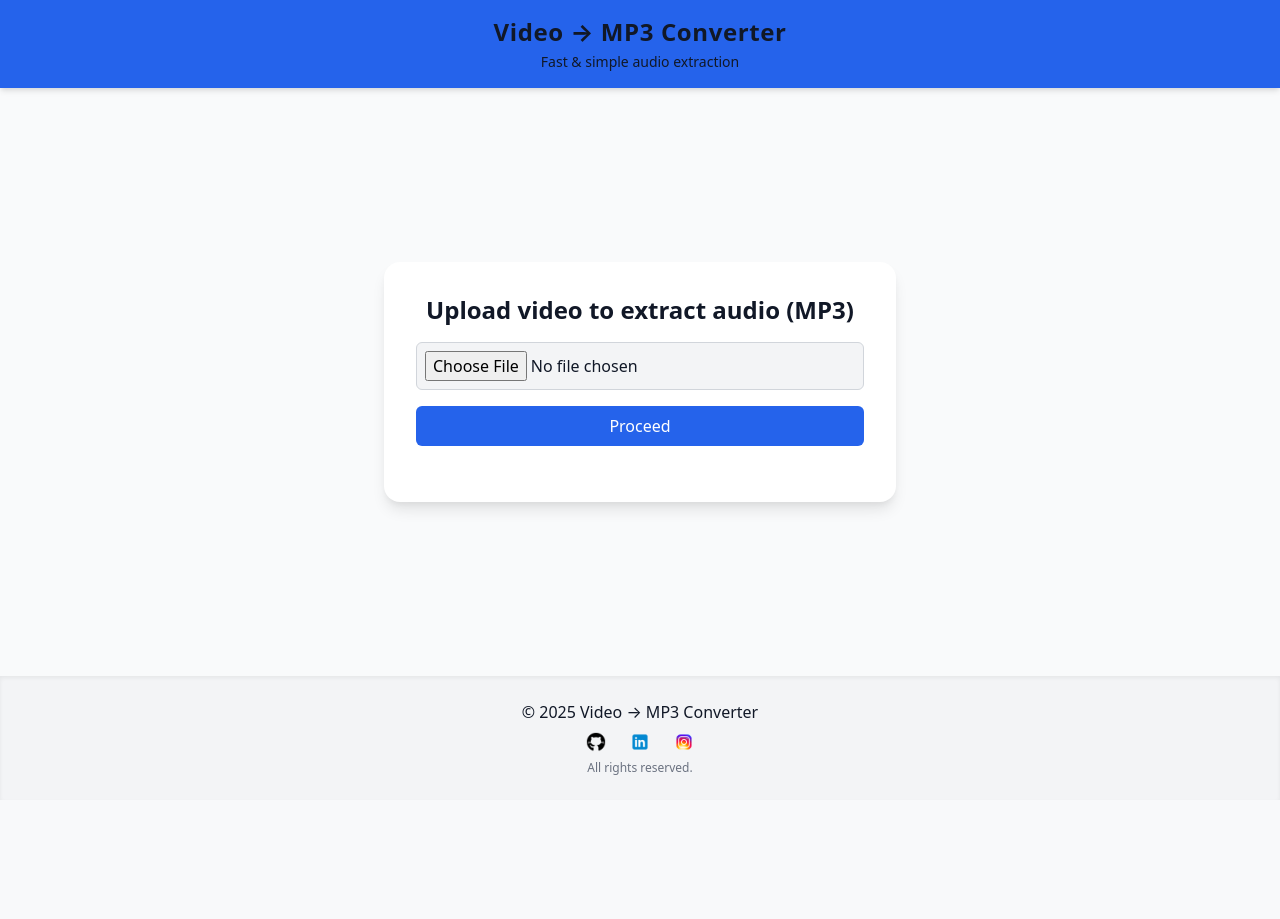
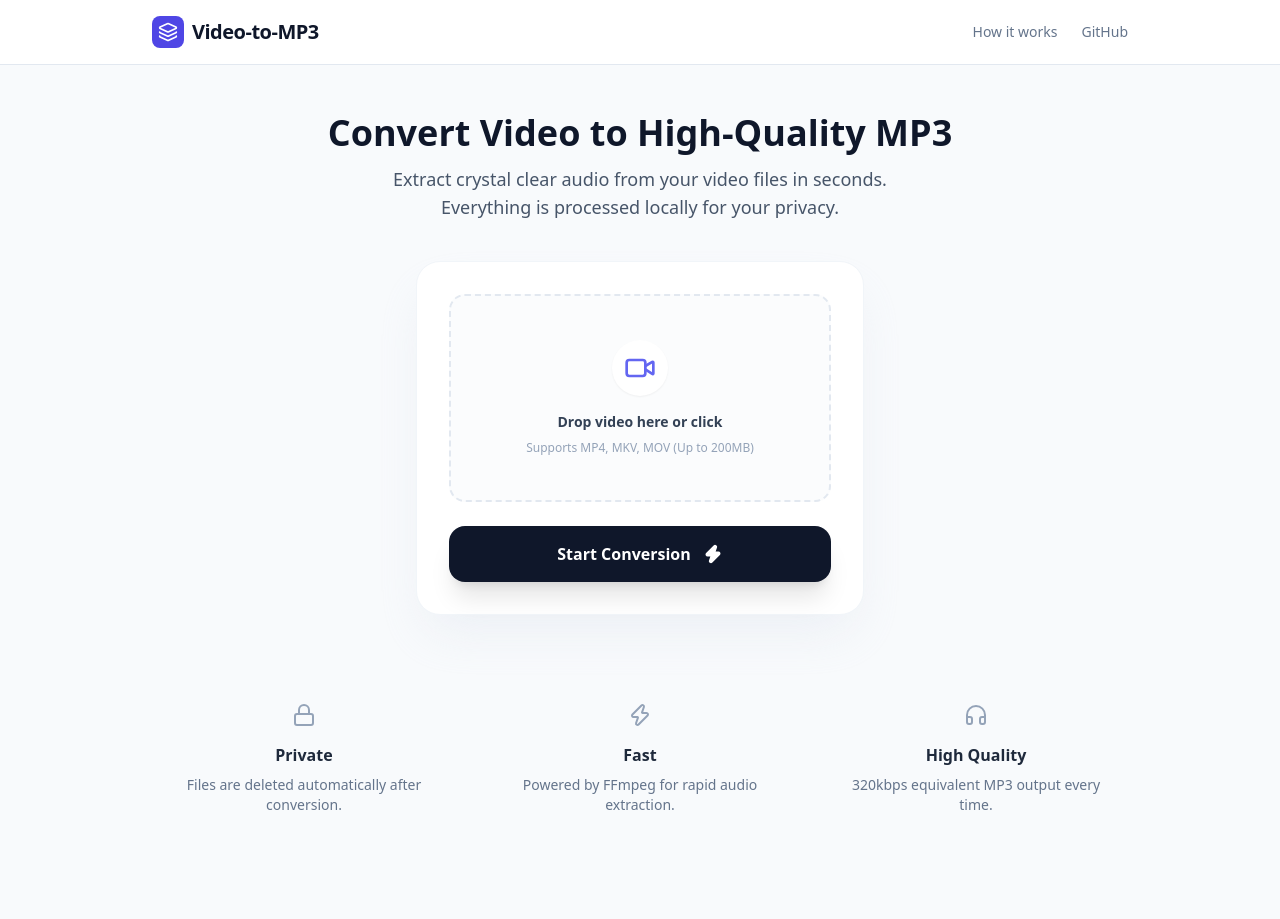
Before and after one commit to PranjalPanging/Video-MP3-Converter, a Flask app: page / in a window 1280 px wide. Before the commit the page ends 775 px from the top, so only its background shows below. Run offline with Flask 3, Linux system fonts and the light colour scheme; some libraries are stand-ins or nearby versions.

Commit message:
Enhance conversion process and UI: - Implement local FFmpeg path detection and command handling - Update index.html for improved layout and user experience - Add how-it-works page detailing the conversion process - Remove unused social media icons from the footer - Refactor script.js for better file handling and user feedback

```diff
--- a/app.py
+++ b/app.py
@@ -1,15 +1,37 @@
 import os
 import tempfile
 import subprocess
-from flask import Flask, request, send_file, render_template, abort
+import platform
+from flask import Flask, request, send_file, render_template
 
 app = Flask(__name__, static_folder='static', template_folder='templates')
+app.config['MAX_CONTENT_LENGTH'] = 200 * 1024 * 1024
 
-app.config['MAX_CONTENT_LENGTH'] = 200 * 1024 * 1024
+# --- 1. SETUP FFmpeg PATH ---
+BASE_DIR = os.path.dirname(os.path.abspath(__file__))
+# Adjust this string if your bin folder is named differently!
+LOCAL_FFMPEG = os.path.join(BASE_DIR, 'ffmpeg', 'bin', 'ffmpeg.exe')
+
+print(f"--- DEBUG INFO ---")
+print(f"Checking for local FFmpeg at: {LOCAL_FFMPEG}")
+if os.path.exists(LOCAL_FFMPEG):
+    print("STATUS: Local FFmpeg FOUND.")
+else:
+    print("STATUS: Local FFmpeg NOT FOUND. Will try system 'ffmpeg'.")
+print(f"------------------")
+
+def get_ffmpeg_command():
+    if platform.system() == "Windows" and os.path.exists(LOCAL_FFMPEG):
+        return LOCAL_FFMPEG
+    return 'ffmpeg'
 
 @app.route('/')
 def index():
     return render_template('index.html')
+
+@app.route('/how-it-works')
+def how_it_works():
+    return render_template('how_it_works.html')
 
 @app.route('/convert', methods=['POST'])
 def convert():
@@ -20,16 +42,20 @@ def convert():
     if video.filename == '':
         return "Empty filename", 400
 
-    with tempfile.NamedTemporaryFile(delete=False, suffix=os.path.splitext(video.filename)[1]) as input_tmp:
-        input_path = input_tmp.name
-        video.save(input_path)
+    # Create temp files
+    suffix = os.path.splitext(video.filename)[1]
+    input_tmp = tempfile.NamedTemporaryFile(delete=False, suffix=suffix)
+    input_path = input_tmp.name
+    input_tmp.close() # Close so Windows can read it
+    video.save(input_path)
 
-    with tempfile.NamedTemporaryFile(delete=False, suffix='.mp3') as output_tmp:
-        output_path = output_tmp.name
+    output_tmp = tempfile.NamedTemporaryFile(delete=False, suffix='.mp3')
+    output_path = output_tmp.name
+    output_tmp.close() # Close so FFmpeg can write to it
 
     try:
         cmd = [
-            'ffmpeg',
+            get_ffmpeg_command(),
             '-y',
             '-i', input_path,
             '-vn',
@@ -38,23 +64,34 @@ def convert():
             output_path
         ]
 
-        proc = subprocess.run(cmd, stdout=subprocess.PIPE, stderr=subprocess.PIPE, text=True)
+        # Use shell=True for Windows to avoid 'File Not Found' errors
+        proc = subprocess.run(
+            cmd,
+            stdout=subprocess.PIPE,
+            stderr=subprocess.PIPE,
+            text=True,
+            shell=(platform.system() == "Windows")
+        )
 
         if proc.returncode != 0:
-            error_msg = proc.stderr or 'ffmpeg failed'
-            return f"Conversion error: {error_msg}", 500
+            return f"Conversion error: {proc.stderr}", 500
 
-        return send_file(output_path, mimetype='audio/mpeg', as_attachment=True,
-                         download_name=os.path.splitext(video.filename)[0] + '.mp3')
+        return send_file(
+            output_path,
+            mimetype='audio/mpeg',
+            as_attachment=True,
+            download_name=os.path.splitext(video.filename)[0] + '.mp3'
+        )
     finally:
-        try:
-            os.remove(input_path)
-        except Exception:
-            pass
-        try:
-            os.remove(output_path)
-        except Exception:
-            pass
+        # Cleanup
+        for path in [input_path, output_path]:
+            try:
+                if os.path.exists(path):
+                    os.remove(path)
+            except:
+                pass
 
+# --- 2. START THE SERVER ---
 if __name__ == '__main__':
+    print("Starting Flask server...")
     app.run(debug=True, host='0.0.0.0', port=5000)
--- a/static/script.js
+++ b/static/script.js
@@ -1,49 +1,56 @@
-const proceedBtn = document.getElementById("proceedBtn");
-const downloadBtn = document.getElementById("downloadBtn");
-const fileInput = document.getElementById("fileInput");
-const status = document.getElementById("status");
+const uploadForm = document.getElementById("uploadForm");
+const videoInput = document.getElementById("videoInput");
+const submitBtn = document.getElementById("submitBtn");
+const btnText = document.getElementById("btnText");
+const fileNameDisplay = document.getElementById("fileName");
+const successState = document.getElementById("successState");
+const downloadLink = document.getElementById("downloadLink");
+const completedFileName = document.getElementById("completedFileName");
 
 let mp3Blob = null;
+videoInput.addEventListener("change", function () {
+  if (this.files[0]) {
+    fileNameDisplay.textContent = this.files[0].name;
+    submitBtn.disabled = false;
+    submitBtn.classList.remove("opacity-50", "cursor-not-allowed");
+    btnText.textContent = "Start Conversion";
+  }
+});
+uploadForm.addEventListener("submit", async (e) => {
+  e.preventDefault();
 
-proceedBtn.addEventListener("click", async () => {
-  const file = fileInput.files[0];
-  if (!file) {
-    status.textContent = "Choose a video file first.";
-    return;
-  }
+  const file = videoInput.files[0];
+  if (!file) return;
+  submitBtn.disabled = true;
+  submitBtn.classList.add("opacity-50", "cursor-not-allowed");
+  btnText.textContent = "Processing...";
 
-  status.textContent = "Uploading and converting...";
-
-  const form = new FormData();
-  form.append("video", file);
+  const formData = new FormData();
+  formData.append("video", file);
 
   try {
-    const res = await fetch("/convert", {
+    const response = await fetch("/convert", {
       method: "POST",
-      body: form,
+      body: formData,
     });
 
-    if (!res.ok) {
-      const txt = await res.text();
-      throw new Error(txt || "Server error");
+    if (!response.ok) {
+      const errorText = await response.text();
+      throw new Error(errorText || "Server error during conversion.");
     }
-
-    mp3Blob = await res.blob();
-
-    status.textContent =
-      'Conversion complete. Click "Download" to get your MP3.';
-    downloadBtn.classList.remove("hidden");
+    mp3Blob = await response.blob();
+    const url = URL.createObjectURL(mp3Blob);
+    const originalName = file.name.replace(/\.[^/.]+$/, "");
+    downloadLink.href = url;
+    downloadLink.download = `${originalName}.mp3`;
+    completedFileName.textContent = `${originalName}.mp3`;
+    uploadForm.classList.add("hidden");
+    successState.classList.remove("hidden");
   } catch (err) {
-    status.textContent = "Error: " + err.message;
+    console.error(err);
+    alert("Error: " + err.message);
+    submitBtn.disabled = false;
+    submitBtn.classList.remove("opacity-50", "cursor-not-allowed");
+    btnText.textContent = "Start Conversion";
   }
 });
-
-downloadBtn.addEventListener("click", () => {
-  if (!mp3Blob) return;
-
-  const a = document.createElement("a");
-  a.href = URL.createObjectURL(mp3Blob);
-  const originalName = fileInput.files[0].name.replace(/\.[^/.]+$/, "");
-  a.download = `${originalName}.mp3`;
-  a.click();
-});
--- a/templates/index.html
+++ b/templates/index.html
@@ -1,51 +1,168 @@
-<!doctype html>
+<!DOCTYPE html>
 <html lang="en">
-<head>
-  <meta charset="utf-8" />
-  <meta name="viewport" content="width=device-width,initial-scale=1" />
-  <title>Video → MP3 Converter</title>
-  <link href="https://cdn.jsdelivr.net/npm/tailwindcss@2.2.19/dist/tailwind.min.css" rel="stylesheet">
-</head>
-<body class="bg-gray-50 text-gray-900 flex flex-col min-h-screen">
+  <head>
+    <meta charset="UTF-8" />
+    <meta name="viewport" content="width=device-width, initial-scale=1.0" />
+    <title>AudioExtract | Video to MP3 Converter</title>
+    <script src="https://cdn.tailwindcss.com"></script>
+    <script src="https://unpkg.com/lucide@latest"></script>
+  </head>
+  <body class="bg-slate-50 min-h-screen font-sans">
+    <nav class="bg-white border-b border-slate-200 py-4 mb-12">
+      <div class="max-w-5xl mx-auto px-6 flex items-center justify-between">
+        <div class="flex items-center gap-2">
+          <div class="bg-indigo-600 p-1.5 rounded-lg">
+            <i data-lucide="layers" class="text-white w-5 h-5"></i>
+          </div>
+          <span class="text-xl font-bold text-slate-900 tracking-tight"
+            >Video-to-MP3</span
+          >
+        </div>
+        <div class="flex gap-6 text-sm font-medium text-slate-500">
+          <a
+            href="/how-it-works"
+            class="hover:text-indigo-600 transition-colors"
+            >How it works</a
+          >
+          <a
+            href="https://github.com/PranjalPanging"
+            class="hover:text-indigo-600 transition-colors"
+            >GitHub</a
+          >
+        </div>
+      </div>
+    </nav>
 
-  <header class="bg-blue-600 text-gray-900 p-4 shadow-md">
-    <div class="container mx-auto text-center">
-      <h1 class="text-2xl font-bold tracking-wide">Video → MP3 Converter</h1>
-      <p class="text-sm mt-1">Fast & simple audio extraction</p>
-    </div>
-  </header>
+    <main class="max-w-5xl mx-auto px-6 flex flex-col items-center">
+      <div class="text-center mb-10">
+        <h1 class="text-4xl font-extrabold text-slate-900 mb-3">
+          Convert Video to High-Quality MP3
+        </h1>
+        <p class="text-lg text-slate-600 max-w-xl mx-auto">
+          Extract crystal clear audio from your video files in seconds.
+          Everything is processed locally for your privacy.
+        </p>
+      </div>
 
-  <main class="flex-grow flex items-center justify-center p-6">
-    <div class="bg-white p-8 rounded-2xl w-full max-w-lg shadow-lg">
-      <h2 class="text-2xl font-semibold mb-4 text-center">Upload video to extract audio (MP3)</h2>
+      <div
+        class="max-w-md w-full bg-white rounded-3xl shadow-2xl shadow-slate-200/60 p-8 border border-slate-100 mb-16"
+      >
+        <form id="uploadForm" class="space-y-6">
+          <div class="relative group">
+            <label
+              class="flex flex-col items-center justify-center w-full h-52 border-2 border-dashed border-slate-200 rounded-2xl cursor-pointer bg-slate-50/50 hover:bg-indigo-50/30 hover:border-indigo-300 transition-all"
+            >
+              <div
+                class="flex flex-col items-center justify-center text-center px-4"
+              >
+                <div
+                  class="bg-white p-3 rounded-full shadow-sm mb-4 group-hover:scale-110 transition-transform"
+                >
+                  <i data-lucide="video" class="w-8 h-8 text-indigo-500"></i>
+                </div>
+                <p
+                  class="mb-2 text-sm text-slate-700 font-semibold"
+                  id="fileName"
+                >
+                  Drop video here or click
+                </p>
+                <p class="text-xs text-slate-400">
+                  Supports MP4, MKV, MOV (Up to 200MB)
+                </p>
+              </div>
+              <input
+                type="file"
+                name="video"
+                id="videoInput"
+                class="hidden"
+                accept="video/*"
+                required
+              />
+            </label>
+          </div>
 
-      <input id="fileInput" type="file" accept="video/*" class="block w-full mb-4 p-2 rounded-md bg-gray-100 border border-gray-300" />
+          <button
+            type="submit"
+            id="submitBtn"
+            class="w-full bg-slate-900 hover:bg-indigo-600 text-white font-bold py-4 px-6 rounded-2xl shadow-xl transition-all flex items-center justify-center gap-3"
+          >
+            <span id="btnText">Start Conversion</span>
+            <i data-lucide="zap" class="w-5 h-5 fill-current"></i>
+          </button>
+        </form>
 
-      <button id="proceedBtn" class="w-full bg-blue-600 text-white py-2 rounded-md hover:bg-blue-500 transition mb-2">Proceed</button>
-      <button id="downloadBtn" class="w-full bg-green-600 text-white py-2 rounded-md hover:bg-green-500 transition hidden">Download</button>
+        <div
+          id="successState"
+          class="hidden space-y-6 text-center animate-in fade-in slide-in-from-bottom-4 duration-500"
+        >
+          <div class="py-4">
+            <div
+              class="bg-emerald-100 w-16 h-16 rounded-full flex items-center justify-center mx-auto mb-4"
+            >
+              <i data-lucide="check" class="text-emerald-600 w-8 h-8"></i>
+            </div>
+            <h3 class="text-xl font-bold text-slate-800">
+              Ready for Download!
+            </h3>
+            <p class="text-sm text-slate-500 mt-1" id="completedFileName"></p>
+          </div>
 
-      <div id="status" class="mt-4 text-gray-600 text-center"></div>
-    </div>
-  </main>
+          <a
+            id="downloadLink"
+            href="#"
+            class="w-full bg-emerald-500 hover:bg-emerald-600 text-white font-bold py-4 px-6 rounded-2xl shadow-lg transition-all flex items-center justify-center gap-3"
+          >
+            <span>Download MP3</span>
+            <i data-lucide="download" class="w-5 h-5"></i>
+          </a>
 
-  <footer class="bg-gray-100 text-white-900 p-6 mt-auto shadow-inner">
-    <div class="container mx-auto text-center">
-      <p class="mb-2">&copy; 2025 Video → MP3 Converter</p>
-      <div class="flex justify-center space-x-6 mb-2">
-        <a href="https://github.com/PranjalPanging" target="_blank">
-          <img src="{{ url_for('static', filename='images/github.png') }}" alt="GitHub" class="h-5 w-5 hover:scale-110 transition">
-        </a>
-        <a href="https://www.linkedin.com/in/pranjalpanging/" target="_blank">
-          <img src="{{ url_for('static', filename='images/linkedin.png') }}" alt="LinkedIn" class="h-5 w-5 hover:scale-110 transition">
-        </a>
-        <a href="https://www.instagram.com/pangnosis/" target="_blank">
-          <img src="{{ url_for('static', filename='images/instagram.png') }}" alt="Instagram" class="h-5 w-5 hover:scale-110 transition">
-        </a>
+          <button
+            onclick="window.location.reload()"
+            class="flex items-center gap-2 mx-auto text-sm font-medium text-indigo-600 hover:text-indigo-800 transition-colors"
+          >
+            <i data-lucide="refresh-cw" class="w-4 h-4"></i>
+            Convert another video
+          </button>
+        </div>
       </div>
-      <p class="text-xs text-gray-500">All rights reserved.</p>
-    </div>
-  </footer>
 
-  <script src="{{ url_for('static', filename='script.js') }}"></script>
-</body>
+      <div class="grid md:grid-cols-3 gap-8 w-full text-center pb-20">
+        <div class="p-6">
+          <i data-lucide="lock" class="w-6 h-6 mx-auto mb-4 text-slate-400"></i>
+          <h4 class="font-bold text-slate-800 mb-2">Private</h4>
+          <p class="text-sm text-slate-500">
+            Files are deleted automatically after conversion.
+          </p>
+        </div>
+        <div class="p-6">
+          <i data-lucide="zap" class="w-6 h-6 mx-auto mb-4 text-slate-400"></i>
+          <h4 class="font-bold text-slate-800 mb-2">Fast</h4>
+          <p class="text-sm text-slate-500">
+            Powered by FFmpeg for rapid audio extraction.
+          </p>
+        </div>
+        <div class="p-6">
+          <i
+            data-lucide="headphones"
+            class="w-6 h-6 mx-auto mb-4 text-slate-400"
+          ></i>
+          <h4 class="font-bold text-slate-800 mb-2">High Quality</h4>
+          <p class="text-sm text-slate-500">
+            320kbps equivalent MP3 output every time.
+          </p>
+        </div>
+      </div>
+    </main>
+
+    <script src="{{ url_for('static', filename='script.js') }}"></script>
+    <script>
+      lucide.createIcons();
+      document.getElementById("videoInput").onchange = function () {
+        const label = document.getElementById("fileName");
+        if (this.files[0]) {
+          label.textContent = this.files[0].name;
+        }
+      };
+    </script>
+  </body>
 </html>
```
Also changed, not shown: templates/how_it_works.html (added, +75 -0 lines), static/images/github.png (deleted), static/images/instagram.png (deleted), static/images/linkedin.png (deleted).
